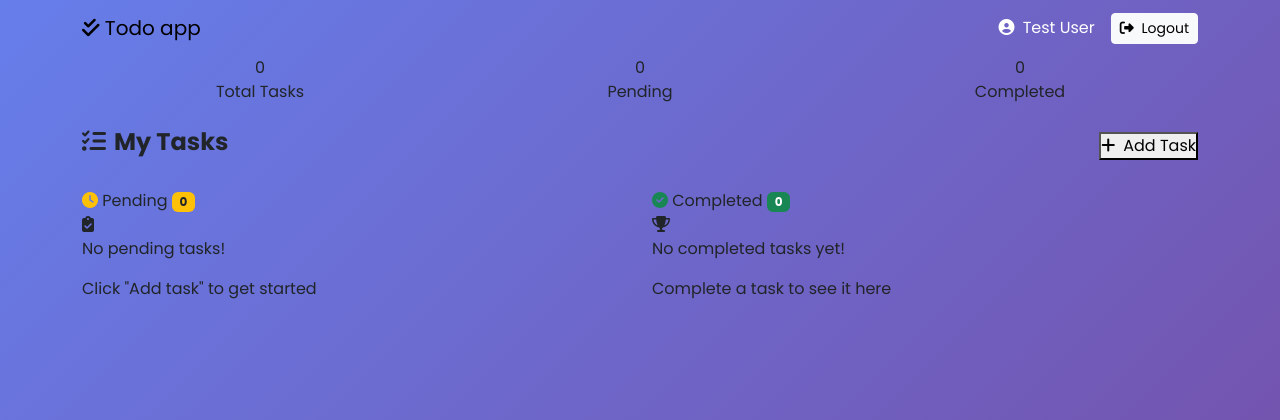
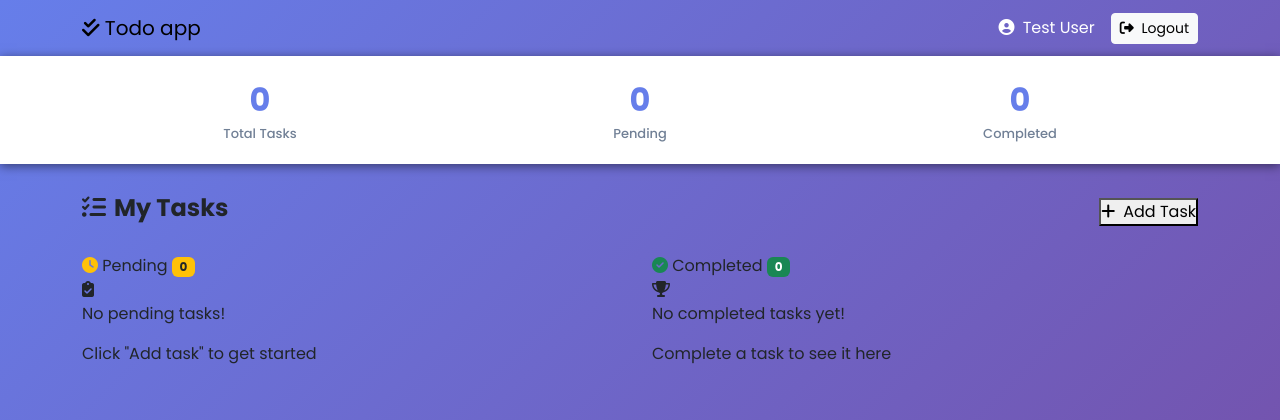
Before and after one commit to POSHANMS/todo-app-flask, a Flask app: page /tasks in a window 1280 px wide. Shown: the top 420 px of the page. Run offline with Flask 3, Linux system fonts and the light colour scheme.

Commit message:
Add stats bar CSS to style.css

```diff
--- a/static/css/style.css
+++ b/static/css/style.css
@@ -186,7 +186,7 @@ body {
 
 /* Space between logo icon and text */
 .nav-link {
-    color: rgb(255, 255, 255, 0.85) !important;
+    color: rgba(255, 255, 255, 0.85) !important;
     font-weight: 500;
 }
 
@@ -194,3 +194,34 @@ body {
 .nav-link:hover {
     color: white !important;
 }
+
+/* ============================================
+   STATS BAR - shows task counts
+   ============================================ */
+
+/* White bar below navbar */
+.stats-bar {
+    background: white;
+    padding: 20px 0;
+    margin-bottom: 30px;
+    box-shadow: 0 2px 10px rgba(0, 0, 0, 0.5);
+}
+
+/* Each stat item - total, pending, completed */
+.stat-item {
+    text-align: center;
+}
+
+/* The big number */
+.stat-number {
+    font-size: 32px;
+    font-weight: 700;
+    color: #667eea;
+}
+
+/* The label below number */
+.stat-label {
+    font-size: 13px;
+    color: #718096;
+    font-weight: 500;
+}
```
